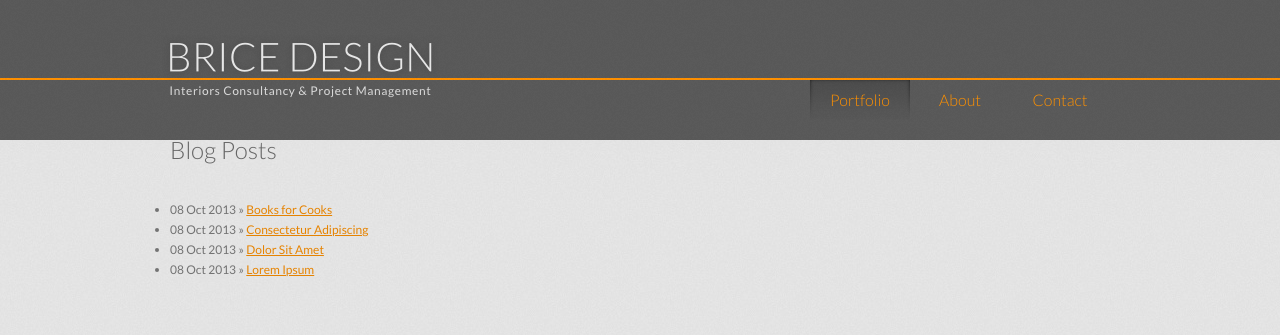
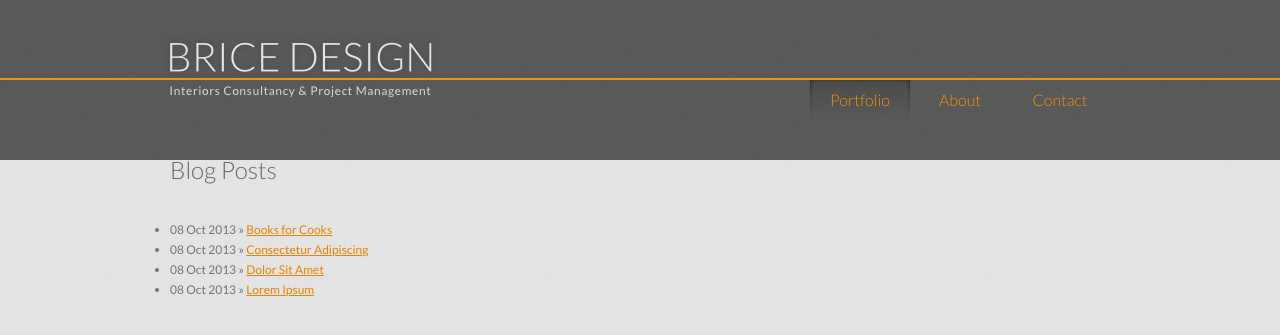
Before and after one commit to bricedesign/bricedesign.github.io, a Jekyll site: the page built from index.html, in a window 1280 px wide. Shown: the top 335 px of the page. Built offline with Jekyll 4.4.1, drawn with Linux system fonts in a browser that asks for light colours; Markdown is read by kramdown in place of the engine named in the settings.

Commit message:
Implemented responsive header and root navigation, including reversible lowlights

```diff
--- a/css/bricedesign.css
+++ b/css/bricedesign.css
@@ -78,7 +78,7 @@
   position: relative;
   width: 100%;
   max-width: 980px;
-  height: 140px;
+  height: 180px;
   margin-left: auto;
   margin-right: auto;
 }
@@ -87,7 +87,7 @@
 
 #masthead {
   width: 280px;
-  height: 50px;
+  height: 70px;
   position: absolute;
   left: 50%;
   top: 30px;
@@ -104,10 +104,11 @@
 /* Root Navigation */
 
 #root-nav {
+  /* Positioning */
   position: absolute;
+  top: 140px;
   right: 50%;
   margin-right: -155px;
-  top: 80px;
 
   /* Fonts */
   font-size: 1.333em;
@@ -117,7 +118,7 @@
 }
 
 #root-nav a {
-  color: #FF9100;
+  color: #FF9100; /* Slightly brighter than normal links for darker background */
   text-decoration: none;
 }
 
@@ -137,7 +138,7 @@
 }
 
 #root-nav ul li.here {
-  background: url(/images/topnav-lowlight.png) left top no-repeat;
+  background: url(/images/topnav-lowlight-lower@2x.png) left top no-repeat;
   background-size: 100px 40px;
 }
 
@@ -225,6 +226,12 @@
     margin-right: 0;
   }
 
+  /* Page Header */
+
+  body > header > div.wrapper {
+    height: 160px;
+  }
+
   /* Projects Navigation */
 
   #all-projects-nav {
@@ -249,15 +256,21 @@
     background-size: 239px 40px;
   }
 
+  /* Root Navigation */
+
   #root-nav {
+    top: 80px;
     right: 20px;
     margin-right: 0;
+  }
+
+  #root-nav ul li.here {
+    background-image: url(/images/topnav-lowlight-upper@2x.png);
   }
 
   /* Masthead */
 
   #masthead {
-    height: 70px;
     left: 10px;
     margin-left: 0;
   }
@@ -280,8 +293,4 @@
   #all-projects-nav ul li.here {
     background-image: url(/images/sidenav-lowlight@2x.png);
   }
-
-  #root-nav ul li.here {
-    background-image: url(/images/topnav-lowlight@2x.png);
-  }
 }
```
Also changed, not shown: images/topnav-lowlight-lower.png (added), images/topnav-lowlight-lower@2x.png (added), images/topnav-lowlight-upper.png (renamed from images/topnav-lowlight.png), images/topnav-lowlight-upper@2x.png (renamed from images/topnav-lowlight@2x.png).
